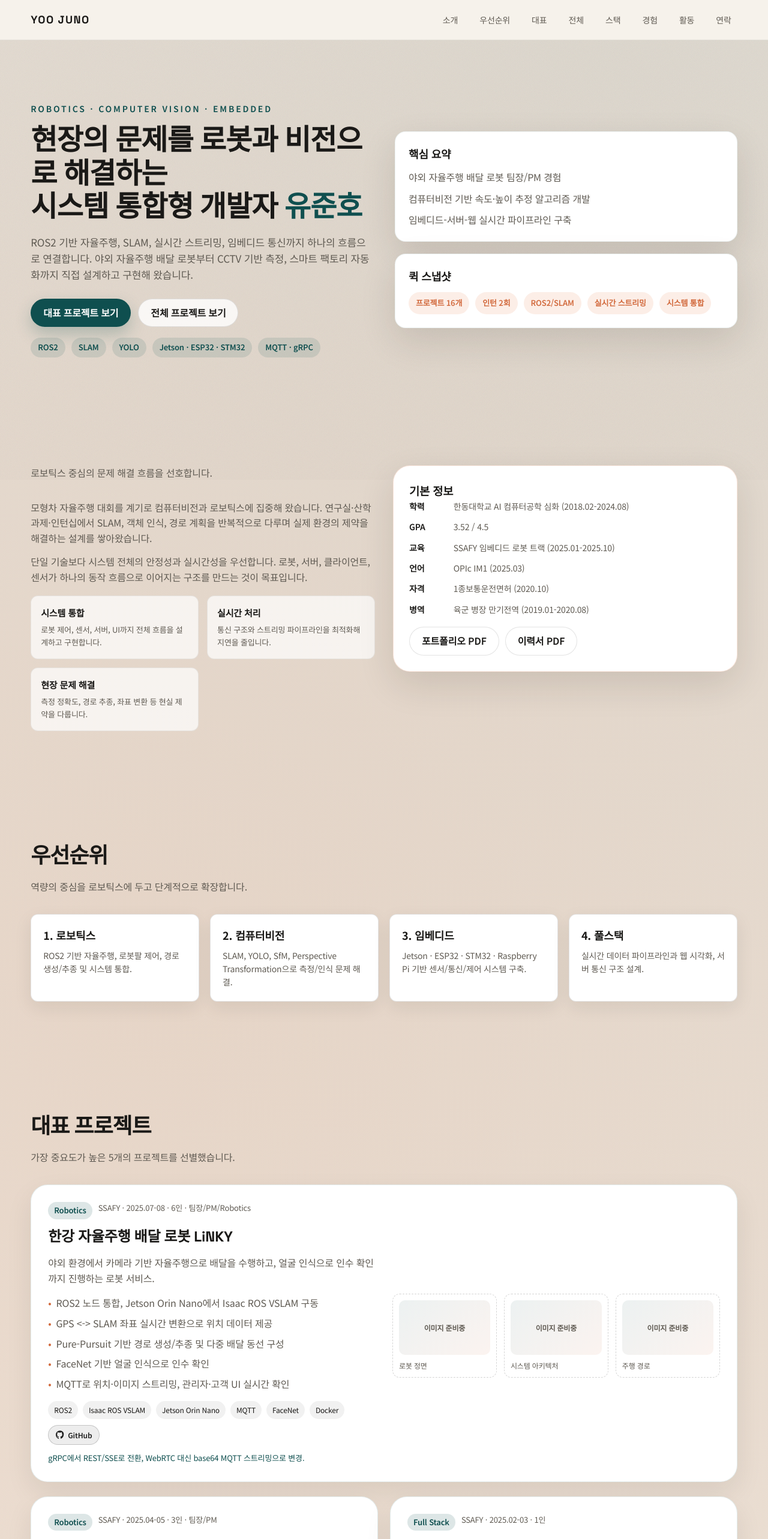
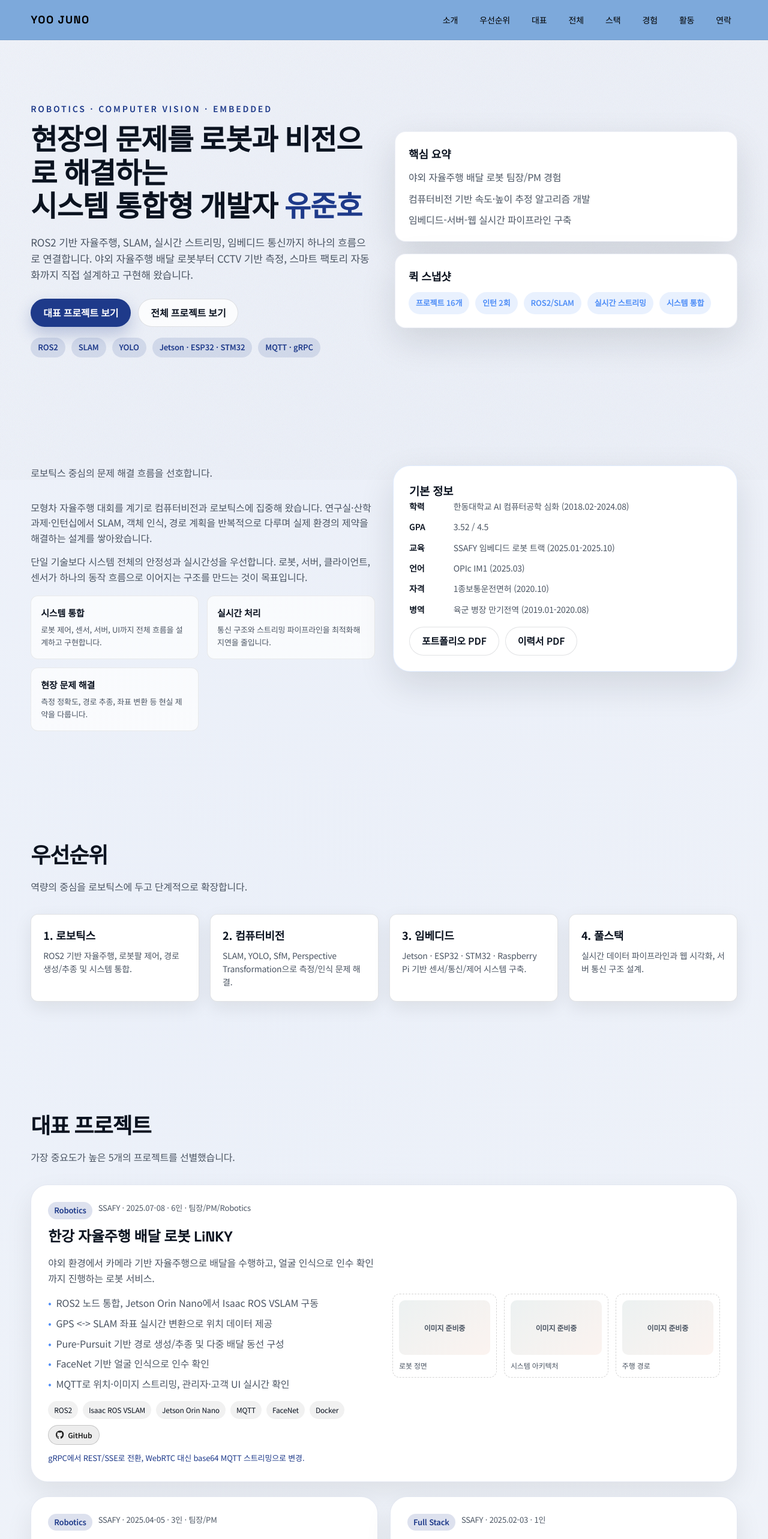
Before and after one commit to YooJuno/YooJuno.github.io, a React (Vite) app: page / in a window 1280 px wide. Shown: the top 2566 px of the page at 60% size. Built offline with nearby package versions, Linux system fonts and the light colour scheme.

Commit message:
style: 배경 색 좀 더 연하게 변경

```diff
--- a/src/index.css
+++ b/src/index.css
@@ -1,15 +1,15 @@
 :root {
-  --bg: #f7f3ed;
-  --bg-alt: #efe7db;
-  --ink: #1a1917;
-  --muted: #5f5a52;
-  --accent: #0f4f4f;
-  --accent-soft: #2f6f6d;
-  --accent-2: #d26a3d;
-  --accent-3: #e9c064;
+  --bg: #ffffff;
+  --bg-alt: #eff1f3;
+  --ink: #0b1320;
+  --muted: #4b5563;
+  --accent: #1e3a8a;
+  --accent-soft: #3056b5;
+  --accent-2: #4f8ef7;
+  --accent-3: #9bbcf6;
   --card: #ffffff;
-  --border: rgba(27, 26, 24, 0.12);
-  --shadow: 0 22px 60px rgba(31, 24, 18, 0.12);
+  --border: rgba(15, 23, 32, 0.12);
+  --shadow: 0 22px 60px rgba(14, 21, 31, 0.12);
   --radius-lg: 28px;
   --radius: 18px;
   --radius-sm: 12px;
@@ -28,8 +28,8 @@ html {
 body {
   font-family: "Noto Sans KR", sans-serif;
   color: var(--ink);
-  background: radial-gradient(circle at 20% 20%, rgba(226, 112, 58, 0.15), transparent 55%),
-              radial-gradient(circle at 80% 0%, rgba(30, 91, 89, 0.12), transparent 50%),
+  background: radial-gradient(circle at 20% 20%, rgba(79, 142, 247, 0.06), transparent 55%),
+              radial-gradient(circle at 80% 0%, rgba(30, 58, 138, 0.06), transparent 50%),
               linear-gradient(180deg, var(--bg), var(--bg-alt));
   line-height: 1.6;
   font-size: 16px;
@@ -91,9 +91,11 @@ img {
   right: 0;
   z-index: 20;
   backdrop-filter: blur(12px);
-  background: rgba(245, 241, 232, 0.94);
+  background: rgba(236, 242, 249, 0.94);
   border-bottom: 1px solid rgba(27, 26, 24, 0.08);
+  color: #000;
 }
+
 
 .nav-inner {
   display: flex;
@@ -114,7 +116,7 @@ img {
   display: flex;
   gap: 16px;
   font-size: 14px;
-  color: var(--muted);
+  color: #000;
   flex-wrap: wrap;
 }
 
@@ -122,10 +124,11 @@ img {
   padding: 6px 10px;
   border-radius: 999px;
   transition: background 0.2s ease, color 0.2s ease;
+  color: #000;
 }
 
 .nav-links a:hover {
-  background: rgba(30, 91, 89, 0.12);
+  background: rgba(30, 58, 138, 0.12);
   color: var(--ink);
 }
 
@@ -184,7 +187,7 @@ img {
 .btn.primary {
   background: var(--accent);
   color: #fff;
-  box-shadow: 0 12px 26px rgba(30, 91, 89, 0.25);
+  box-shadow: 0 12px 26px rgba(30, 58, 138, 0.25);
 }
 
 .btn.ghost {
@@ -205,7 +208,7 @@ img {
 .hero-tags span {
   padding: 6px 12px;
   border-radius: 999px;
-  background: rgba(30, 91, 89, 0.12);
+  background: rgba(30, 58, 138, 0.12);
   color: var(--accent);
   font-size: 13px;
   font-weight: 600;
@@ -221,7 +224,7 @@ img {
   padding: 22px;
   border-radius: var(--radius);
   box-shadow: var(--shadow);
-  border: 1px solid rgba(30, 91, 89, 0.08);
+  border: 1px solid rgba(30, 58, 138, 0.08);
 }
 
 .panel-card h2 {
@@ -245,7 +248,7 @@ img {
 .pill-grid span {
   padding: 8px 12px;
   border-radius: 999px;
-  background: rgba(226, 112, 58, 0.12);
+  background: rgba(79, 142, 247, 0.12);
   color: var(--accent-2);
   font-weight: 600;
   font-size: 13px;
@@ -297,7 +300,7 @@ img {
   border-radius: var(--radius-lg);
   padding: 26px;
   box-shadow: var(--shadow);
-  border: 1px solid rgba(226, 112, 58, 0.18);
+  border: 1px solid rgba(79, 142, 247, 0.18);
 }
 
 .info-list {
@@ -350,7 +353,7 @@ img {
   background: var(--card);
   border-radius: var(--radius-lg);
   padding: 28px;
-  border: 1px solid rgba(30, 91, 89, 0.12);
+  border: 1px solid rgba(30, 58, 138, 0.12);
   box-shadow: 0 18px 45px rgba(30, 20, 12, 0.08);
   transition: transform 0.2s ease, box-shadow 0.2s ease;
 }
@@ -408,7 +411,7 @@ img {
 }
 
 .badge {
-  background: rgba(30, 91, 89, 0.15);
+  background: rgba(30, 58, 138, 0.15);
   color: var(--accent);
   padding: 4px 10px;
   border-radius: 999px;
@@ -532,7 +535,7 @@ img {
 .chip-list span {
   padding: 6px 10px;
   border-radius: 999px;
-  background: rgba(30, 91, 89, 0.12);
+  background: rgba(30, 58, 138, 0.12);
   color: var(--accent);
   font-size: 12px;
 }
@@ -575,10 +578,10 @@ img {
 }
 
 .mini-card {
-  background: rgba(226, 112, 58, 0.08);
+  background: rgba(79, 142, 247, 0.08);
   border-radius: var(--radius);
   padding: 18px;
-  border: 1px solid rgba(226, 112, 58, 0.2);
+  border: 1px solid rgba(79, 142, 247, 0.2);
 }
 
 .mini-card a {
@@ -618,7 +621,7 @@ img {
   grid-template-columns: repeat(auto-fit, minmax(240px, 1fr));
   gap: 20px;
   align-items: center;
-  border: 1px solid rgba(30, 91, 89, 0.2);
+  border: 1px solid rgba(30, 58, 138, 0.2);
   box-shadow: var(--shadow);
 }
 
@@ -961,7 +964,7 @@ a.chip-link:hover {
   grid-column: 1;
 }
 .site-nav {
-  background: rgba(247, 243, 237, 0.96);
+  background: rgba(123, 168, 219, 0.98);
 }
 
 a:focus-visible,
```
